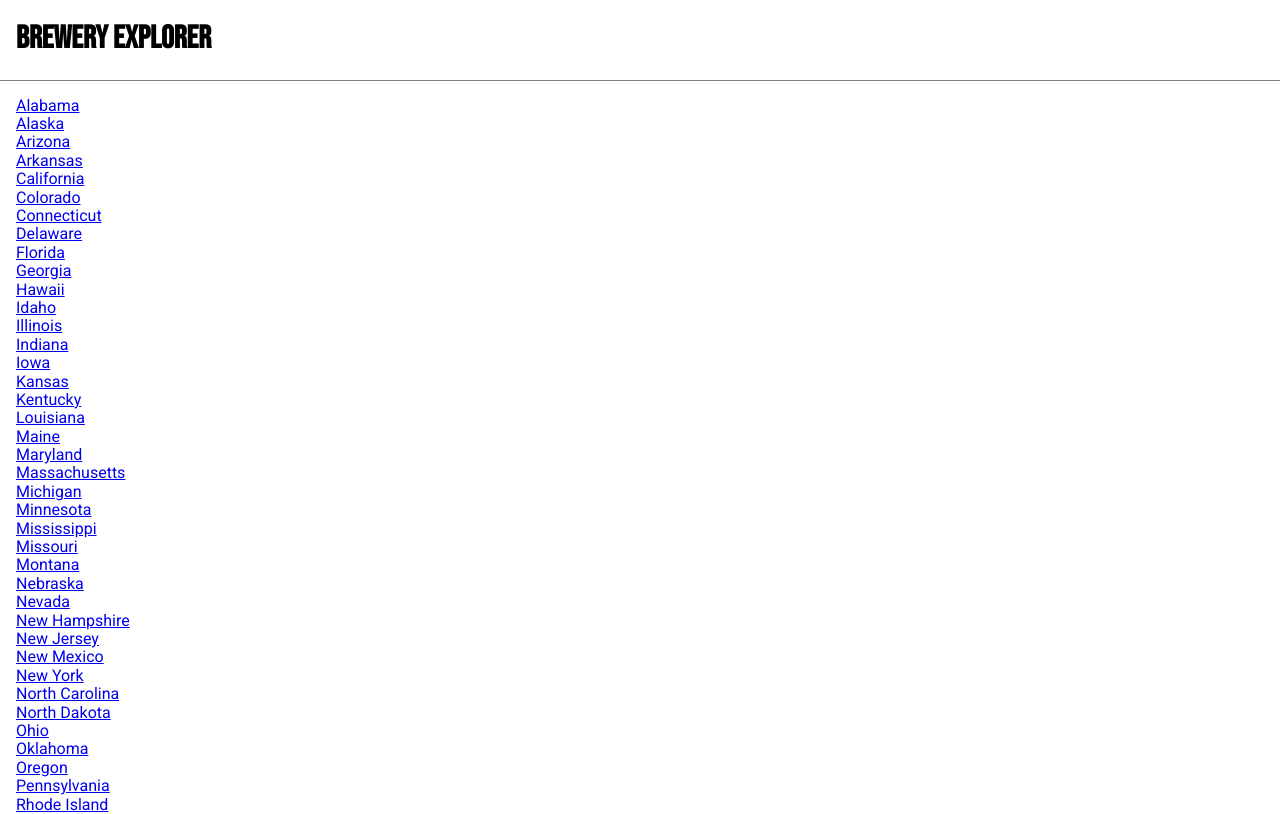
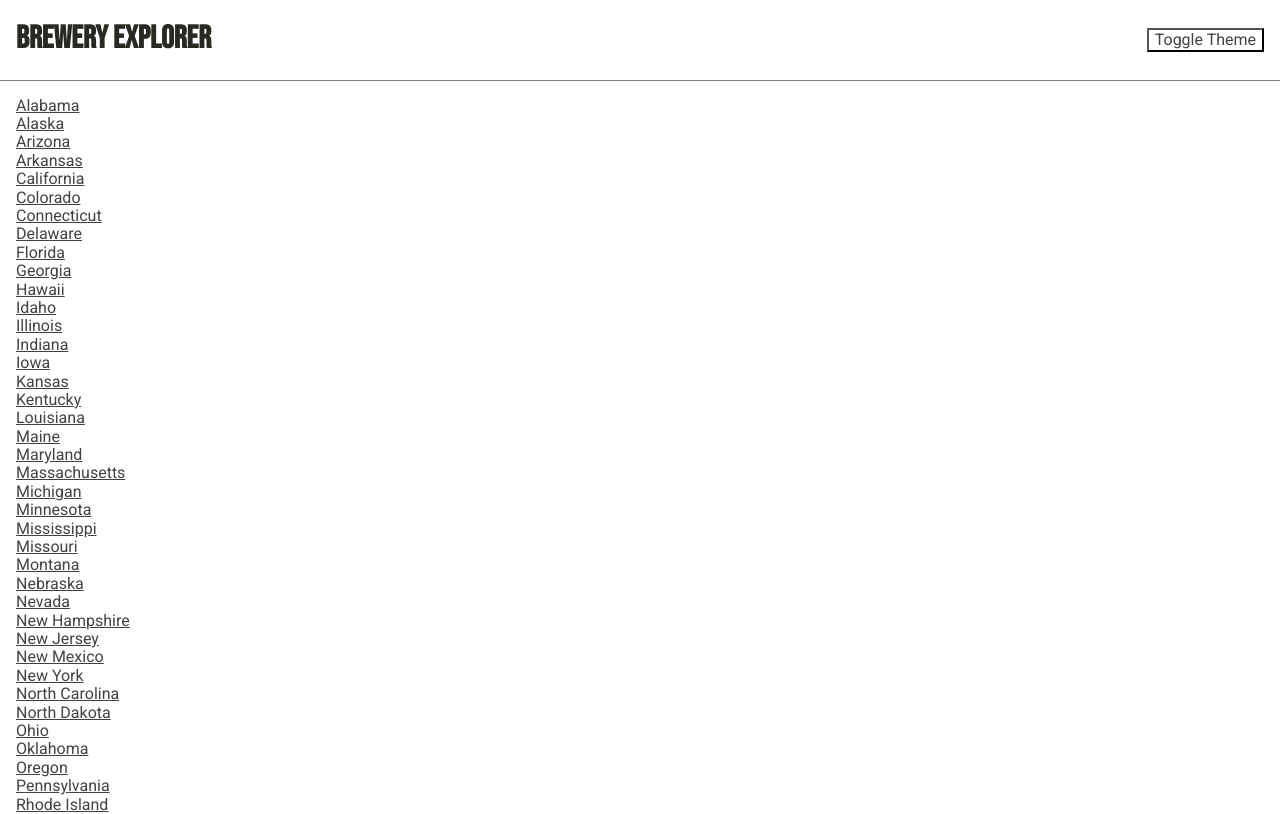
Before and after one commit to kuuurt13/brewery-explorer, a Next.js app: page / in a window 1280 px wide. Shown: the top 814 px of the page. Built offline with nearby package versions, Linux system fonts and the light colour scheme.

Commit message:
Added initial theme setup

```diff
--- a/components/Nav/Nav.module.css
+++ b/components/Nav/Nav.module.css
@@ -1,4 +1,10 @@
 .nav {
+  display: flex;
+  align-items: center;
   padding: 0 1rem;
   border-bottom: solid 1px grey;
 }
+
+.themeToggle {
+  margin-left: auto;
+}
--- a/components/Nav/Nav.tsx
+++ b/components/Nav/Nav.tsx
@@ -1,11 +1,19 @@
+import useTheme from "../../hooks/useTheme";
 import styles from "./Nav.module.css";
 
 type Props = {};
 
 export default function Nav({}: Props) {
+  const { theme, toggleTheme } = useTheme();
+
   return (
     <nav className={styles.nav}>
       <h1>Brewery Explorer</h1>
+      <div className={styles.themeToggle}>
+        <button type="button" onClick={() => toggleTheme()}>
+          Toggle Theme
+        </button>
+      </div>
     </nav>
   );
 }
--- /dev/null
+++ b/hooks/useTheme.tsx
@@ -0,0 +1,52 @@
+import React, {
+  createContext,
+  useContext,
+  useState,
+  ReactNode,
+  useEffect,
+} from "react";
+
+enum Themes {
+  Light = "light",
+  Dark = "dark",
+}
+
+type ContextProps = {
+  theme: Themes;
+  toggleTheme: () => null;
+};
+
+type ProviderProps = {
+  children: ReactNode;
+};
+
+const ThemeContext = createContext<ContextProps | {}>({});
+
+export function ThemeProvider({ children }: ProviderProps) {
+  const [theme, setTheme] = useState(Themes.Light);
+
+  useEffect(() => {
+    document.documentElement.setAttribute("data-theme", theme);
+  }, [theme]);
+
+  function toggleTheme() {
+    setTheme((currentTheme) =>
+      currentTheme === Themes.Light ? Themes.Dark : Themes.Light
+    );
+  }
+
+  return (
+    <ThemeContext.Provider
+      value={{
+        theme,
+        toggleTheme,
+      }}
+    >
+      {children}
+    </ThemeContext.Provider>
+  );
+}
+
+export default function useTheme() {
+  return useContext(ThemeContext) as ContextProps;
+}
--- a/pages/_app.tsx
+++ b/pages/_app.tsx
@@ -1,6 +1,7 @@
 import Head from "next/head";
 import "normalize.css";
 import Nav from "../components/Nav";
+import { ThemeProvider } from "../hooks/useTheme";
 import "../styles.css";
 
 type Props = {
@@ -10,7 +11,7 @@ type Props = {
 
 export default function MyApp({ Component, pageProps }: Props) {
   return (
-    <>
+    <ThemeProvider>
       <Head>
         <link rel="preconnect" href="https://fonts.googleapis.com" />
         <link
@@ -28,6 +29,6 @@ export default function MyApp({ Component, pageProps }: Props) {
       <main>
         <Component {...pageProps} />
       </main>
-    </>
+    </ThemeProvider>
   );
 }
--- a/styles.css
+++ b/styles.css
@@ -1,9 +1,31 @@
+/* THEME */
+:root {
+  --bg-color: #fff;
+  --primary-color: #302ae6;
+  --secondary-color: #536390;
+  --font-color: #424242;
+  --heading-color: #292922;
+}
+
+[data-theme="dark"] {
+  --bg-color: #161625;
+  --primary-color: #9a97f3;
+  --secondary-color: #818cab;
+  --font-color: #e1e1ff;
+  --heading-color: #818cab;
+}
+
+/* GLOBAL STYLES */
+
 * {
   font-family: "Roboto", sans-serif;
+  background-color: var(--bg-color);
+  color: var(--font-color);
 }
 
 :is(h1, h2, h3, h4, h5, h6) {
   font-family: "Bebas Neue", cursive;
+  color: var(--heading-color);
 }
 
 main {
```
